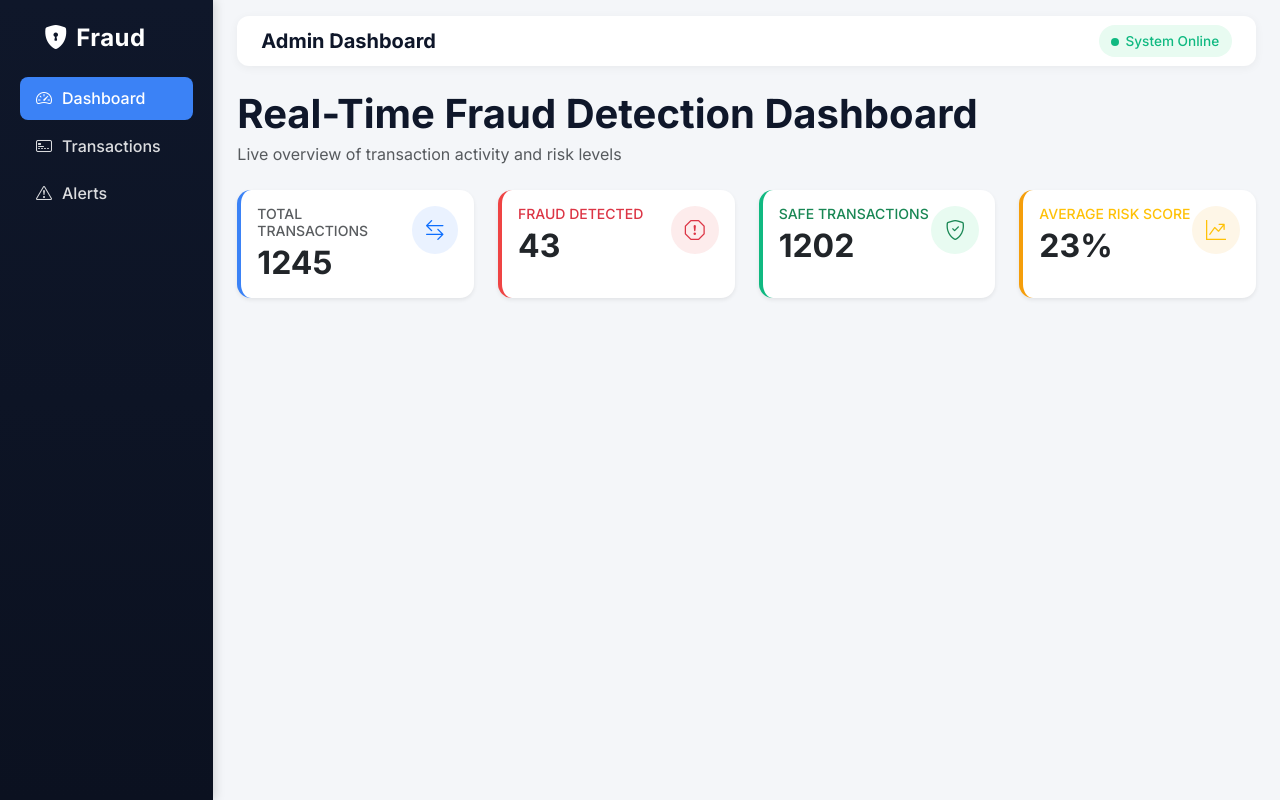
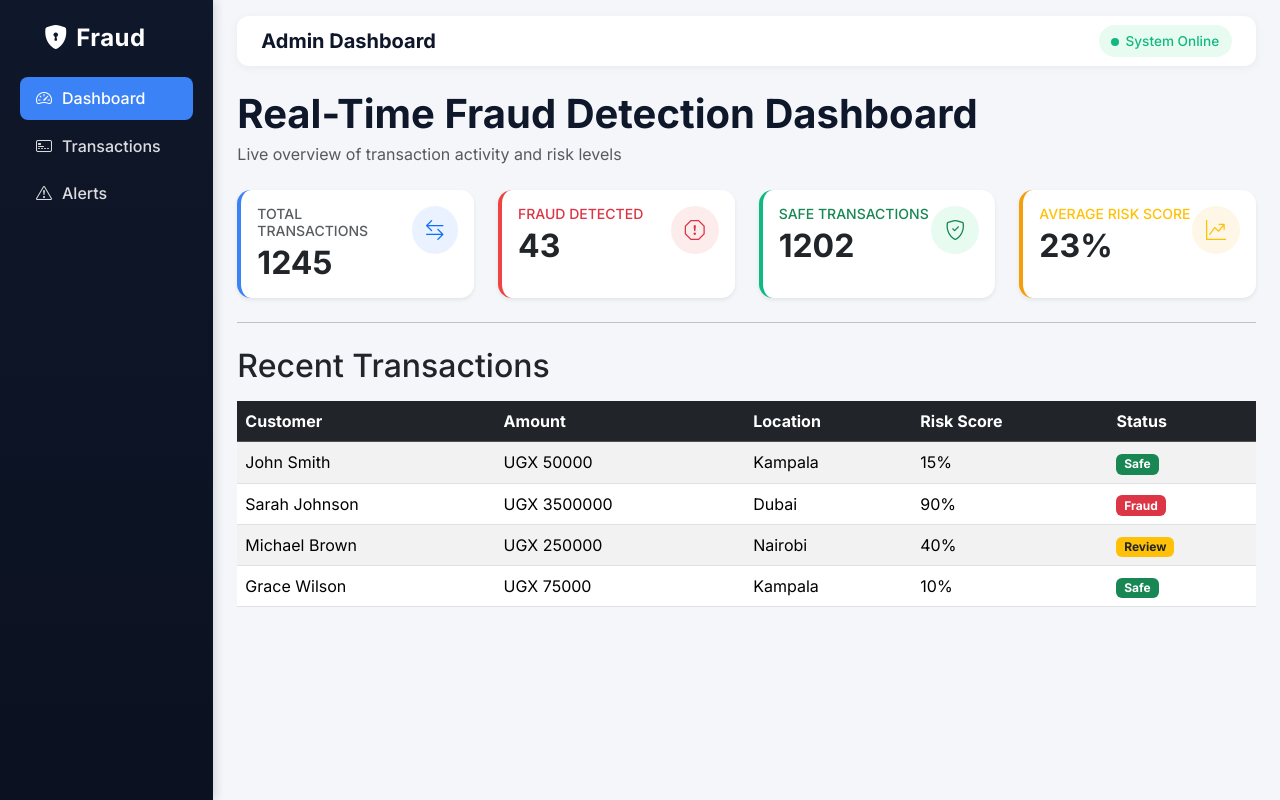
Before and after one commit to shamma-tendo/FraudDetectionSystem, a Django app: page / in a window 1280 px wide. Run offline with Django 5.2, Linux system fonts and the light colour scheme.

Commit message:
added recent transactions table

```diff
--- a/dashboard/templates/dashboard/dashboard.html
+++ b/dashboard/templates/dashboard/dashboard.html
@@ -84,5 +84,139 @@
     </div>
 
 </div>
+<hr class="my-4">
 
+
+<h2 class="mb-3">
+    Recent Transactions
+</h2>
+
+
+<div class="table-responsive">
+
+
+<table class="table table-striped table-hover">
+
+
+<thead class="table-dark">
+
+
+<tr>
+
+<th>
+Customer
+</th>
+
+
+<th>
+Amount
+</th>
+
+
+<th>
+Location
+</th>
+
+
+<th>
+Risk Score
+</th>
+
+
+<th>
+Status
+</th>
+
+
+</tr>
+
+
+</thead>
+
+
+
+<tbody>
+
+
+{% for transaction in transactions %}
+
+
+<tr>
+
+
+<td>
+{{ transaction.customer }}
+</td>
+
+
+<td>
+UGX {{ transaction.amount }}
+</td>
+
+
+<td>
+{{ transaction.location }}
+</td>
+
+
+<td>
+{{ transaction.risk }}%
+</td>
+
+
+
+<td>
+
+
+{% if transaction.status == "Fraud" %}
+
+
+<span class="badge bg-danger">
+
+{{ transaction.status }}
+
+</span>
+
+
+{% elif transaction.status == "Review" %}
+
+
+<span class="badge bg-warning text-dark">
+
+{{ transaction.status }}
+
+</span>
+
+
+{% else %}
+
+
+<span class="badge bg-success">
+
+{{ transaction.status }}
+
+</span>
+
+
+{% endif %}
+
+
+</td>
+
+
+
+</tr>
+
+
+{% endfor %}
+
+
+
+</tbody>
+
+
+</table>
+
+
+</div>
 {% endblock %}
--- a/dashboard/views.py
+++ b/dashboard/views.py
@@ -2,6 +2,46 @@ from django.shortcuts import render
 
 
 def dashboard(request):
+
+    transactions = [
+
+        {
+            "customer": "John Smith",
+            "amount": 50000,
+            "location": "Kampala",
+            "risk": 15,
+            "status": "Safe",
+        },
+
+
+        {
+            "customer": "Sarah Johnson",
+            "amount": 3500000,
+            "location": "Dubai",
+            "risk": 90,
+            "status": "Fraud",
+        },
+
+
+        {
+            "customer": "Michael Brown",
+            "amount": 250000,
+            "location": "Nairobi",
+            "risk": 40,
+            "status": "Review",
+        },
+
+
+        {
+            "customer": "Grace Wilson",
+            "amount": 75000,
+            "location": "Kampala",
+            "risk": 10,
+            "status": "Safe",
+        },
+
+    ]
+
 
     context = {
 
@@ -13,6 +53,8 @@ def dashboard(request):
 
         "average_risk": 23,
 
+        "transactions": transactions,
+
     }
 
 
```
